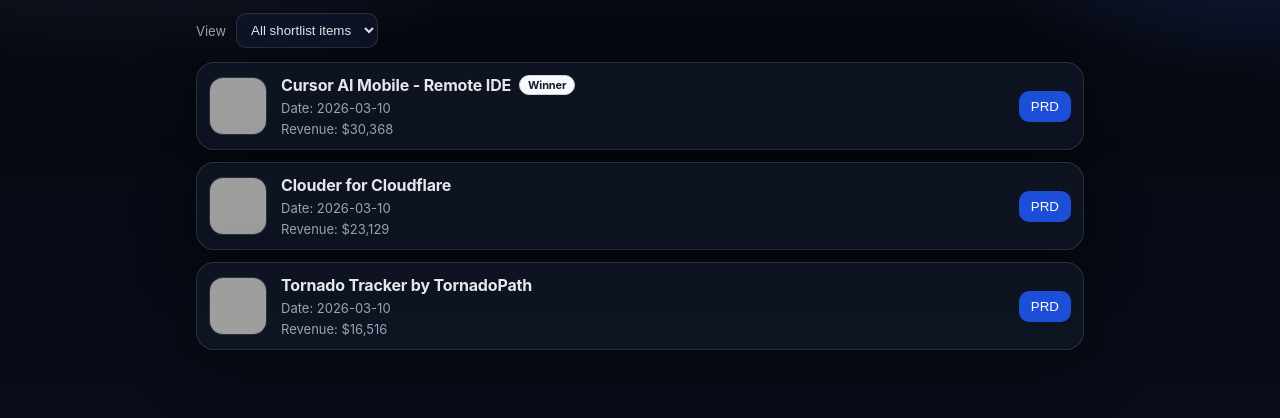
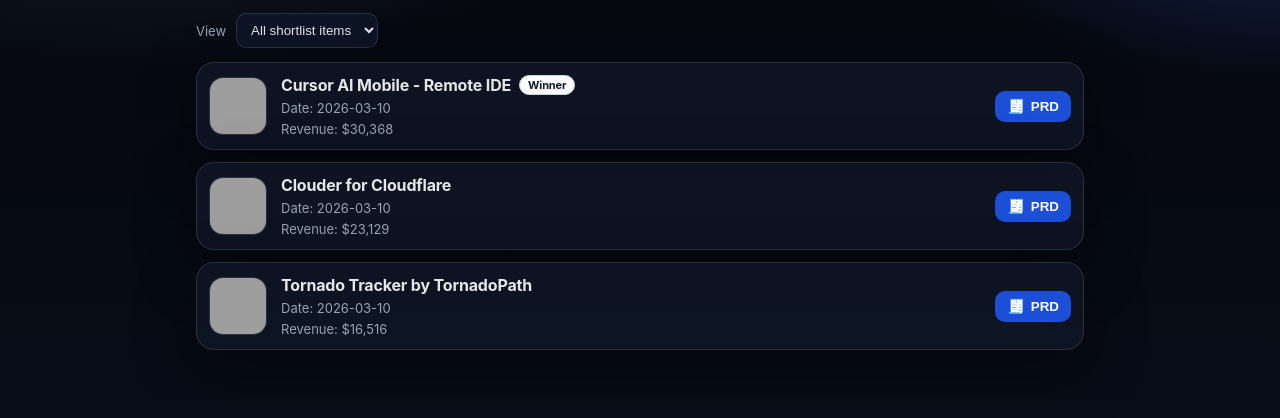
Before and after one commit to antonioridotto/idea-shortlist-dashboard, a plain HTML site: page dashboard/index.html in a window 1280 px wide. Shown: the part 116-534 px from the top of the page. Drawn offline with Linux system fonts and the light colour scheme; grey boxes are pictures that could not be loaded.

Commit message:
Add icon to PRD button for better visual affordance

```diff
--- a/dashboard/app.js
+++ b/dashboard/app.js
@@ -99,7 +99,10 @@ function renderList(items) {
         <div class="row">Date: ${app.date}</div>
         <div class="row">Revenue: ${app.revenue}</div>
       </div>
-      <button class="prd-btn" data-key="${app.key}">PRD</button>
+      <button class="prd-btn" data-key="${app.key}" title="Open PRD">
+        <span class="prd-icon">🧾</span>
+        <span>PRD</span>
+      </button>
     </article>
   `
     )
--- a/dashboard/styles.css
+++ b/dashboard/styles.css
@@ -34,8 +34,9 @@ h1 { margin: 0; font-size: clamp(28px, 4vw, 38px); letter-spacing: -0.02em; }
 .app-link:hover { color: var(--blue); }
 .badge { font-size: 11px; color: #111827; background: #f8fafc; border: 1px solid #cbd5e1; border-radius: 999px; padding: 2px 8px; }
 .row { color: var(--muted); font-size: 13px; }
-.prd-btn { background: #1d4ed8; color: white; border: none; border-radius: 10px; padding: 8px 12px; cursor: pointer; }
+.prd-btn { background: #1d4ed8; color: white; border: none; border-radius: 10px; padding: 8px 12px; cursor: pointer; display: inline-flex; align-items: center; gap: 6px; font-weight: 600; }
 .prd-btn:hover { background: #2563eb; }
+.prd-icon { font-size: 14px; line-height: 1; }
 .modal { position: fixed; inset: 0; background: rgba(2,6,23,.65); display: none; align-items: center; justify-content: center; padding: 14px; }
 .modal.open { display: flex; }
 .modal-card { width: min(860px, 100%); background: #0f172a; border: 1px solid #334155; border-radius: 16px; box-shadow: var(--shadow); }
```
